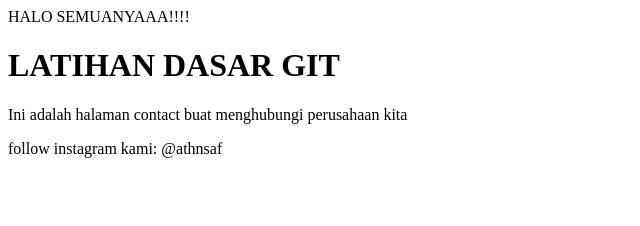
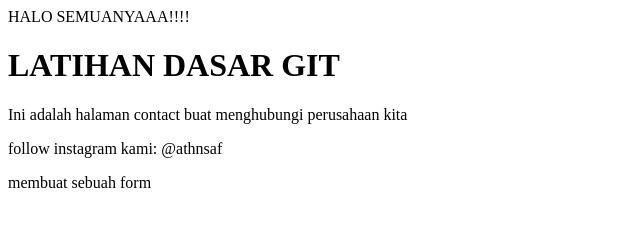
Before and after one commit to VIZO2314/TrainingArea, a plain HTML site: page contact-us.html in a window 1280 px wide. Shown: the whole page, without its empty margins (0-640 px from the left). Drawn offline with Linux system fonts and the light colour scheme.

Commit message:
memberikan penjelasan ttg form

```diff
--- a/contact-us.html
+++ b/contact-us.html
@@ -10,5 +10,6 @@
     <h1>LATIHAN DASAR GIT</h1>
     <p>Ini adalah halaman contact buat menghubungi perusahaan kita</p>
     <footer>follow instagram kami: @athnsaf</footer>
+    <p>membuat sebuah form</p>
 </body>
 </html>
```
